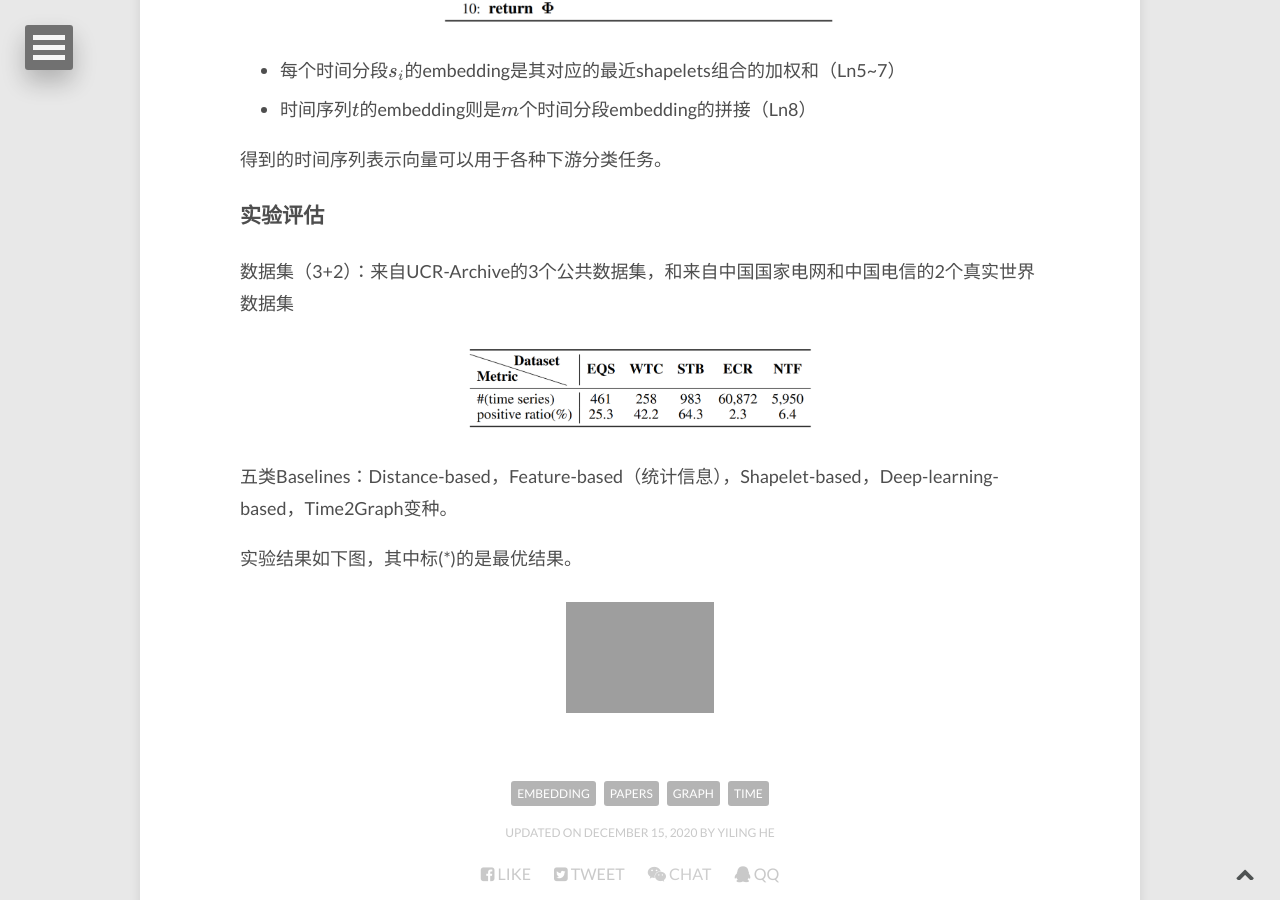
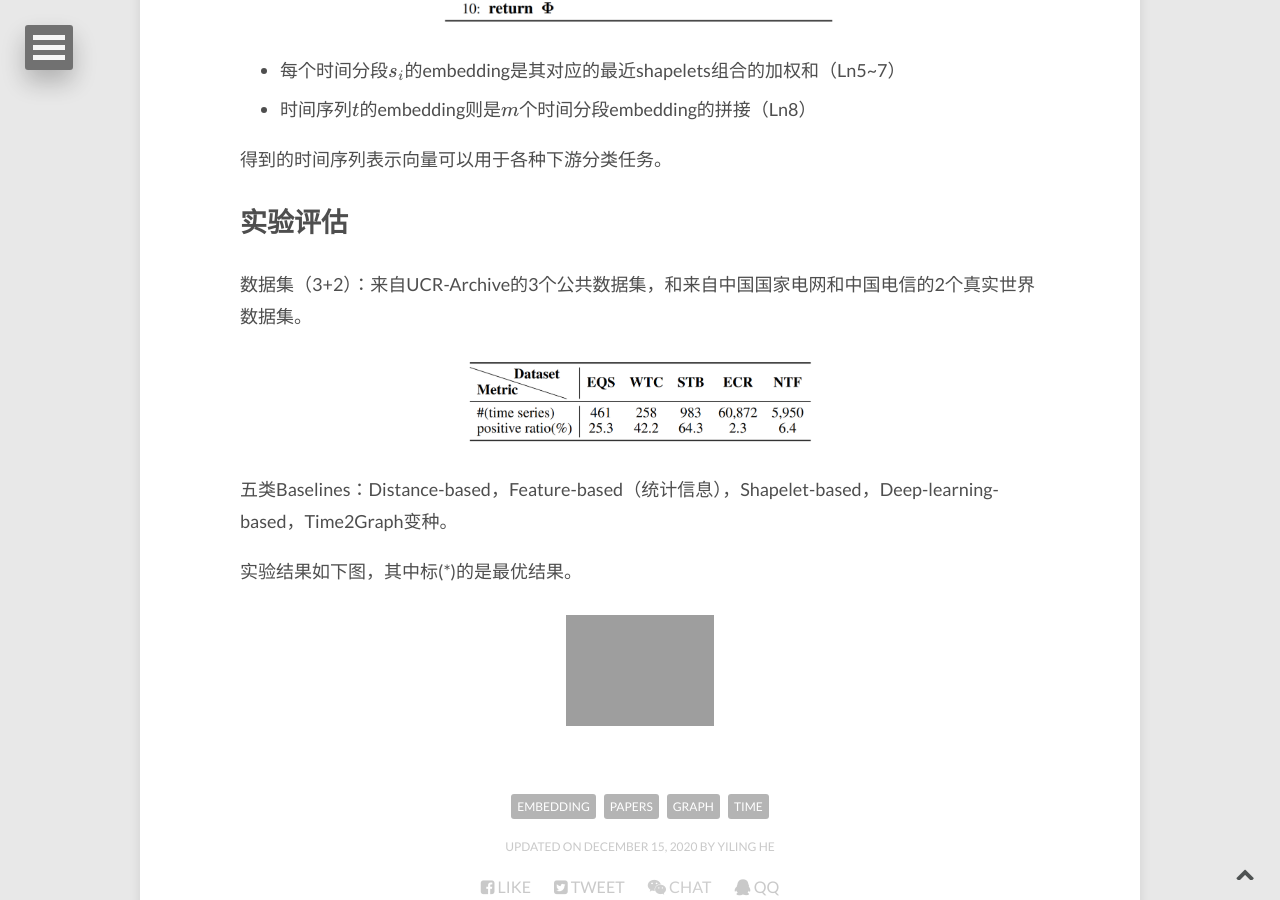
Before and after one commit to E0HYL/BLOG-OF-E0, a Jekyll site: the page built from _posts/2020-12-15-Time2Graph.md, in a window 1280 px wide and 900 px high, scrolled down 4712 px. Built offline with Jekyll 4.4.1, drawn with Linux system fonts in a browser that asks for light colours; nearby versions of some CDN libraries; formulas are drawn with MathJax 3; comment, search, counter and statistics services are not loaded.

Commit message:
update toc

```diff
--- a/_posts/2020-12-15-Time2Graph.md
+++ b/_posts/2020-12-15-Time2Graph.md
@@ -25,7 +25,7 @@
     - [Shapelet Evolution Graph](#shapelet-evolution-graph)
         - [图构建算法（Algorithm 1）](#%E5%9B%BE%E6%9E%84%E5%BB%BA%E7%AE%97%E6%B3%95algorithm-1)
     - [Representation learning](#representation-learning)
-    - [实验评估](#%E5%AE%9E%E9%AA%8C%E8%AF%84%E4%BC%B0)
+- [实验评估](#%E5%AE%9E%E9%AA%8C%E8%AF%84%E4%BC%B0)
 
 <!-- /TOC -->
 </div>
@@ -48,7 +48,8 @@
 
 ### Preliminaries
 
-一个时间序列数据$$t$$，可表示为$$n$$个按时间顺序排列的元素$$\{x_1,\cdots ,x_n\}$$，则子序列可记作$$s=\{x_i,\cdots ,x_j\}$$。将$$t$$划分为$$m$$个长度为$$l$$的时间段，则又可记作$$\{s_1, \cdots ,s_m\}=\{\{x_{l*k+1},\cdots ,x_{l*k+l}\}\vert 0\leq k\leq m-1\}$$。
+一个时间序列数据$$t$$，可表示为$$n$$个按时间顺序排列的元素$$\{x_1,\cdots ,x_n\}$$，则子序列可记作$$s=\{x_i,\cdots ,x_j\}$$。
+将$$t$$划分为$$m$$个长度为$$l$$的时间段，则又可记作$$\{s_1, \cdots ,s_m\}=\{\{x_{l*k+1},\cdots ,x_{l*k+l}\}\vert 0\leq k\leq m-1\}$$。
 
 <!--more-->
 
@@ -146,9 +147,9 @@
 
 得到的时间序列表示向量可以用于各种下游分类任务。
 
-### 实验评估
+## 实验评估
 
-数据集（3+2）：来自UCR-Archive的3个公共数据集，和来自中国国家电网和中国电信的2个真实世界数据集
+数据集（3+2）：来自UCR-Archive的3个公共数据集，和来自中国国家电网和中国电信的2个真实世界数据集。
 
 <figure><img src="{{ site.url }}/images/2020-12-15-Time2Graph/image-20201215150107685.png" alt="image-20201215150107685" style="zoom:35%;" /></figure>
 
```
